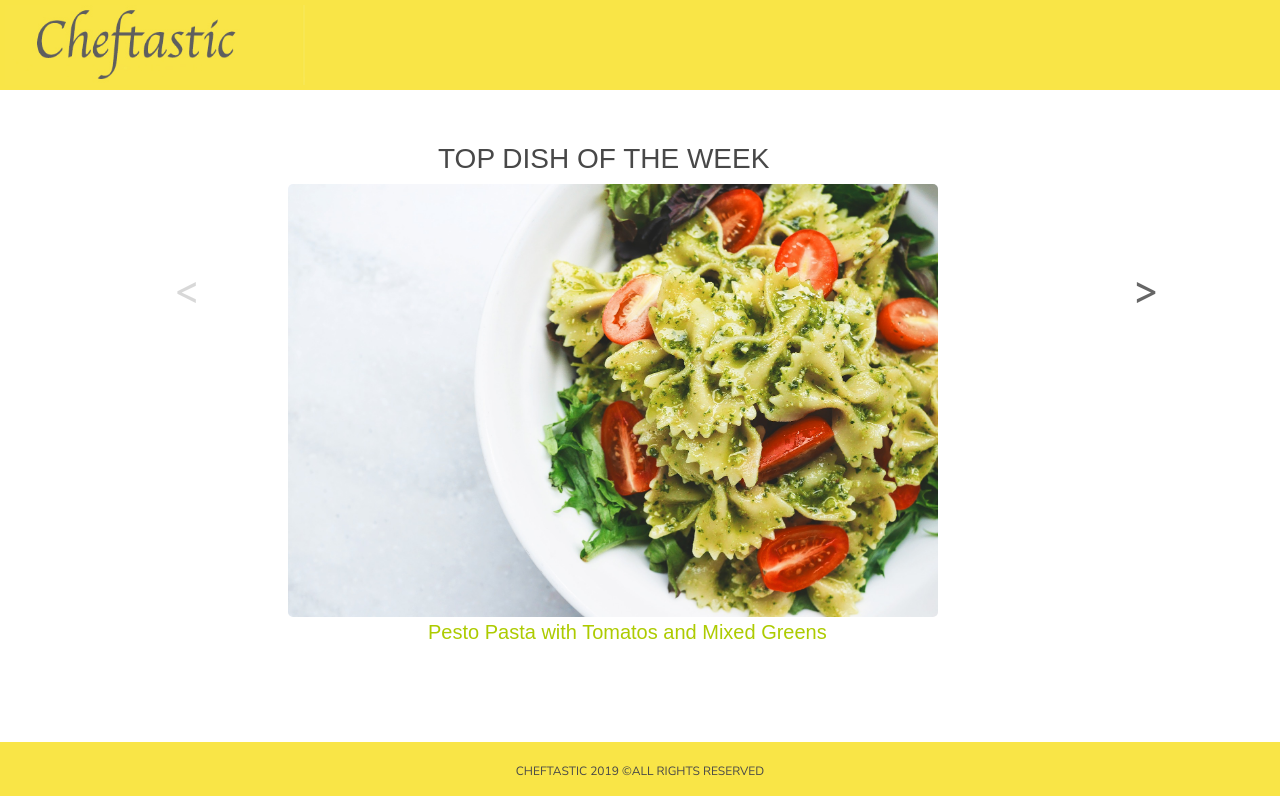
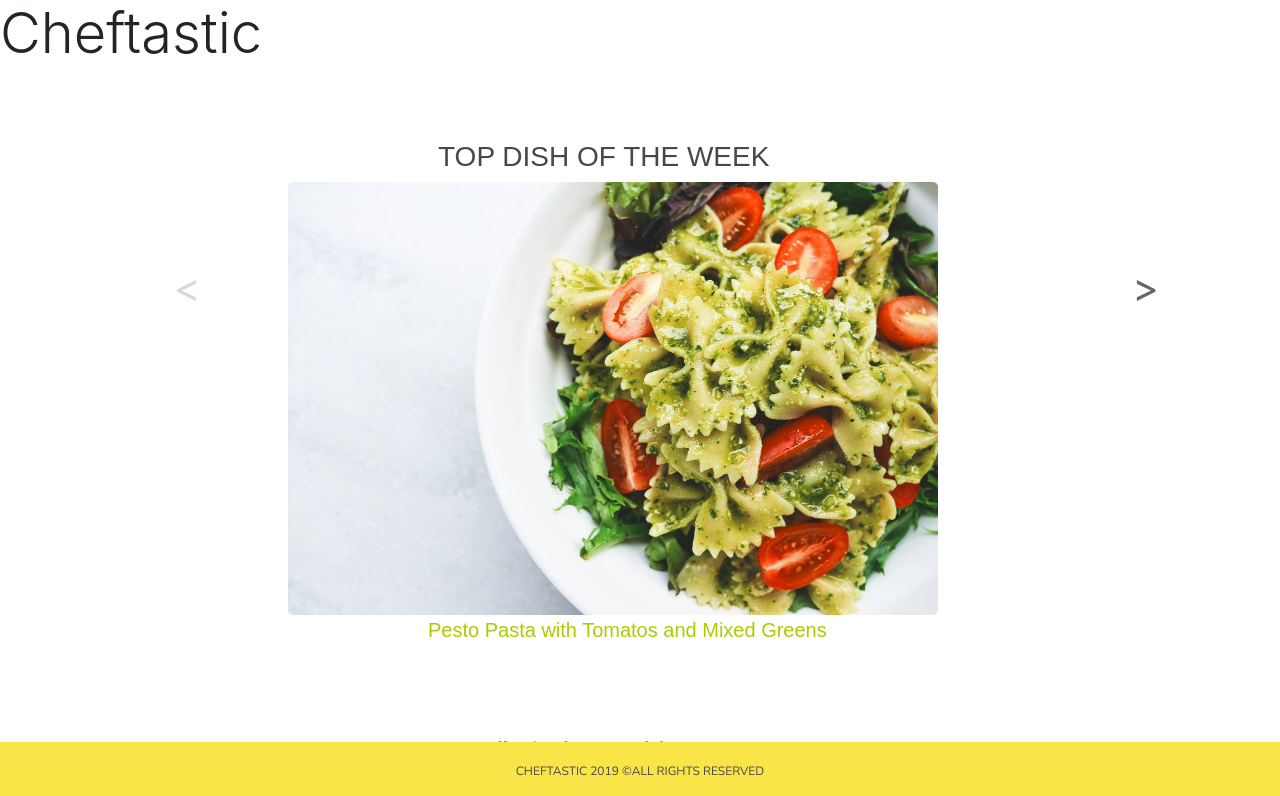
Before and after one commit to marinemekhakyan/project-1, a plain HTML site: page index.html in a window 1280 px wide. Shown: the top 796 px of the page. Drawn offline with nearby package versions, Linux system fonts and the light colour scheme; some packages are replaced by stand-ins of ours; no server answers; a web font is replaced by a local one.

Commit message:
merging with master

```diff
--- a/assets/javascript/app.js
+++ b/assets/javascript/app.js
@@ -1,5 +1,5 @@
 $(document).ready(function () {
-    $("#logo").on("click", function () {
+    $(".display-4").on("click", function () {
         window.location.href = 'index.html';
     })
 })
--- a/index.html
+++ b/index.html
@@ -31,10 +31,7 @@
 </head>
 
 <body>
-  <div id="glider-images">
-    <div class="jumbotron jumbotron-fluid">
-      <img class="display-4" id="logo" src = "assets/images/cheftastic.jpg">
-    </div>
+  <h1 class ='display-4'>Cheftastic</h1>
 
     <div class="glider-contain multiple">
       <button class="glider-prev">&lt;</button>
```
